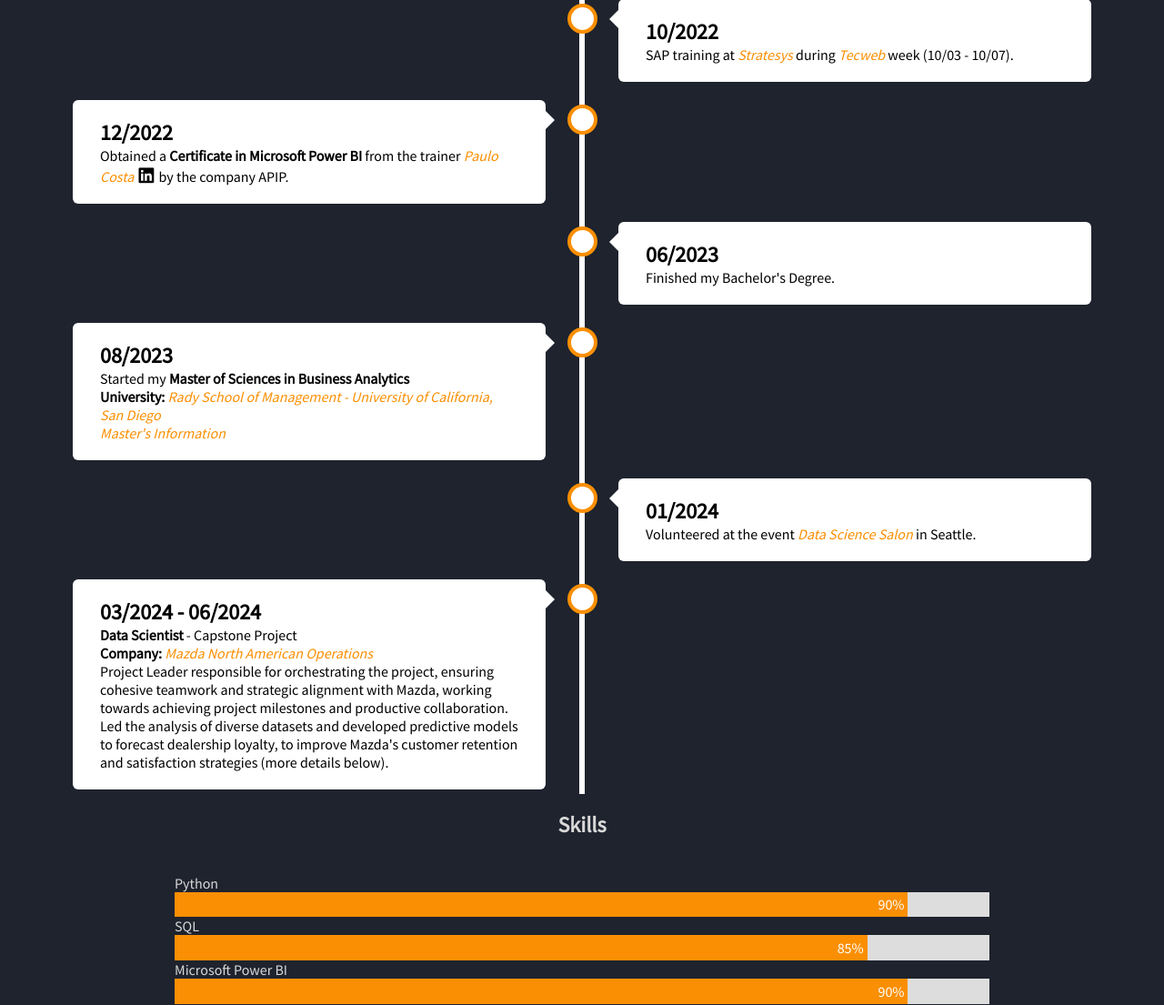
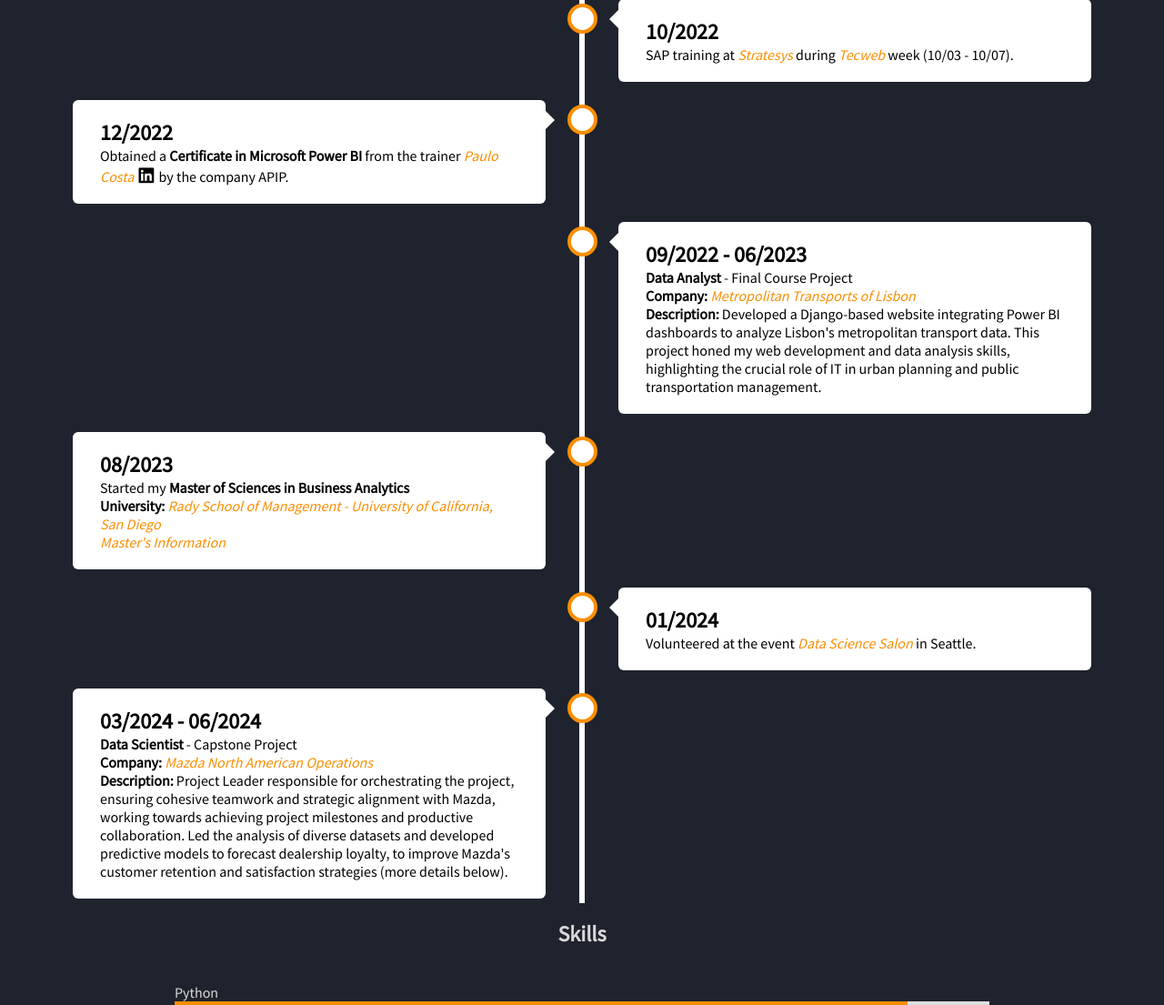
Before and after one commit to Martimlt/Portfolio, a Django app: page / in a window 1280 px wide. Shown: the part 3571-4676 px from the top of the page at 91% size. Run offline with Django 5.2, Linux system fonts and the light colour scheme; data comes from the database, SQL or seed files in the repository; some libraries are stand-ins or nearby versions.

Commit message:
More changes

```diff
--- a/portfolio/templates/portfolio/singlepage.html
+++ b/portfolio/templates/portfolio/singlepage.html
@@ -205,9 +205,16 @@
     </div>
     <div class="percurso right">
       <div class="content">
-        <h2>06/2023</h2>
+        <h2>09/2022 - 06/2023</h2>
+        <p><b>Data Analyst</b> - Final Course Project</p>
+        <p><b>Company:</b>
+          <i><a href="https://www.tmlmobilidade.pt/en/" target="_blank" class="link"
+            >Metropolitan Transports of Lisbon</a
+          ></i>
+        </p>
         <p>
-          Finished my Bachelor's Degree.
+          <b>Description:</b> Developed a Django-based website integrating Power BI dashboards to analyze Lisbon's metropolitan transport data. This project honed my
+          web development and data analysis skills, highlighting the crucial role of IT in urban planning and public transportation management.
         </p>
       </div>
     </div>
@@ -245,7 +252,7 @@
           ></i>
         </p>
         <p>
-          Project Leader responsible for orchestrating the project, ensuring cohesive teamwork and strategic alignment with Mazda,
+          <b>Description:</b> Project Leader responsible for orchestrating the project, ensuring cohesive teamwork and strategic alignment with Mazda,
           working towards achieving project milestones and productive collaboration. Led the analysis of diverse datasets and developed
           predictive models to forecast dealership loyalty, to improve Mazda's customer retention and satisfaction strategies (more details below).
         </p>
```
